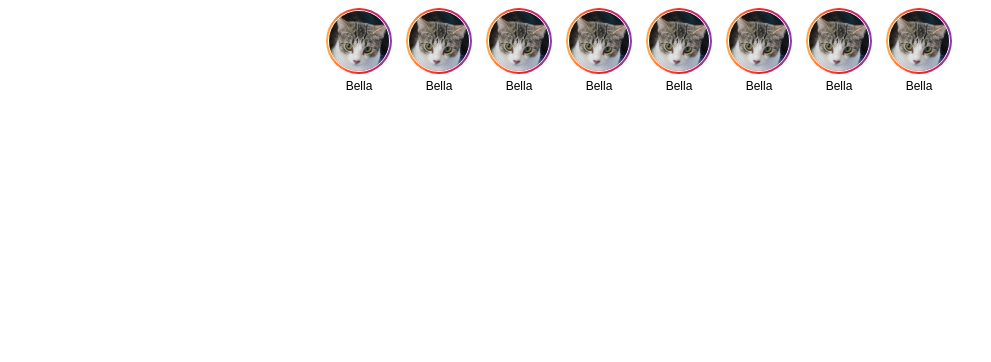
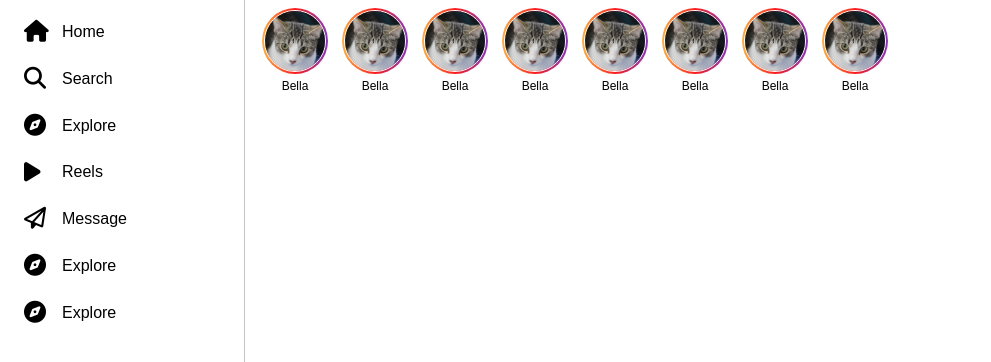
Before and after one commit to williammerano04/instagram-clone, a plain HTML site: page index.html in a window 1280 px wide. Shown: the top 362 px of the page, without its empty margins (0-991 px from the left). Drawn offline with Linux system fonts and the light colour scheme.

Commit message:
Add files via upload
update

```diff
--- a/index.html
+++ b/index.html
@@ -6,9 +6,68 @@
     <title>Instagram Clone</title>
     <link rel="stylesheet" href="style/general.css">
     <link rel="stylesheet" href="style/middle-content.css">
+    <link rel="stylesheet" href="style/header-left.css">
+    <link rel="stylesheet" href="https://cdnjs.cloudflare.com/ajax/libs/font-awesome/6.7.2/css/all.min.css" integrity="sha512-Evv84Mr4kqVGRNSgIGL/F/aIDqQb7xQ2vcrdIwxfjThSH8CSR7PBEakCr51Ck+w+/U6swU2Im1vVX0SVk9ABhg==" crossorigin="anonymous" referrerpolicy="no-referrer" />
 </head>
 <body>
-
+    <div class="header-left">
+        <div class="button-container">
+            <div>
+                <i class="fa-solid fa-house"></i>
+            </div>
+            <div>
+                <p>Home</p>
+            </div>
+        </div>
+        <div class="button-container">
+            <div>
+                <i class="fa-solid fa-magnifying-glass"></i>
+            </div>
+            <div>
+                <p>Search</p>
+            </div>
+        </div>
+        <div class="button-container">
+            <div>
+                <i class="fa-solid fa-compass"></i>
+            </div>
+            <div>
+                <p>Explore</p>
+            </div>
+        </div>
+        <div class="button-container">
+            <div class="button-icon-container">
+                <i class="fa-solid fa-play"></i>
+            </div>
+            <div>
+                <p>Reels</p>
+            </div>
+        </div>
+        <div class="button-container">
+            <div>
+                <i class="fa-regular fa-paper-plane"></i>
+            </div>
+            <div>
+                <p>Message</p>
+            </div>
+        </div>
+        <div class="button-container">
+            <div>
+                <i class="fa-solid fa-compass"></i>
+            </div>
+            <div>
+                <p>Explore</p>
+            </div>
+        </div>
+        <div class="button-container">
+            <div>
+                <i class="fa-solid fa-compass"></i>
+            </div>
+            <div>
+                <p>Explore</p>
+            </div>
+        </div>
+    </div>
     <div class="middle-content">
         <div class="middle-content-left-section">
         </div>
@@ -81,11 +140,7 @@
             </div>
         </div>
         <div class="middle-content-right-section">
-
         </div>
-
-
-
     </div>
 </body>
 </html>
--- /dev/null
+++ b/style/header-left.css
@@ -0,0 +1,38 @@
+.header-left{
+    display: flex;
+    min-width: 220px;
+    padding: 8px 12px 20px 12px;
+    position: fixed;
+    top: 0;
+    left: 0;
+    bottom: 0;
+    flex-direction: column;
+    border-right: solid;
+    border-color: rgb(138, 138, 138, 50%);
+    border-width: 1px;
+}
+.button-container{
+    display: flex;
+    padding: 12px;
+    flex-direction: row;
+    align-items: center;
+    cursor: pointer;
+}
+.button-container i{
+    font-size: 22px;
+    width: 22px;
+}
+.button-container p{
+    font-family: Arial, Helvetica, sans-serif;
+    font-size: 16px;
+    padding-left: 16px;
+}
+.button-container:hover{
+    background-color: rgb(221, 220, 220);;
+    border-radius: 10px;
+    transition: 0.5s;
+}
+.button-icon-container{
+    display: flex;
+
+}
--- a/style/middle-content.css
+++ b/style/middle-content.css
@@ -7,11 +7,14 @@
 .middle-content-left-section{
     flex: 1;
     display: flex;
-    min-width: 240px;
+    min-width: 220px;
+    padding: 8px 12px 20px 12px;
 }
 .middle-content-right-section{
     flex: 1;
     min-width: 320px;
+    padding-left: 64px;
+    height: auto;
     display: flex;
 }
 .reels-section-container{
```
